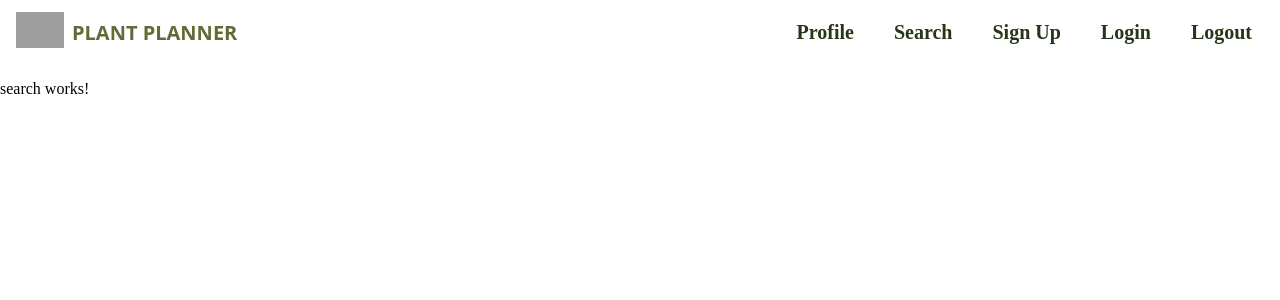
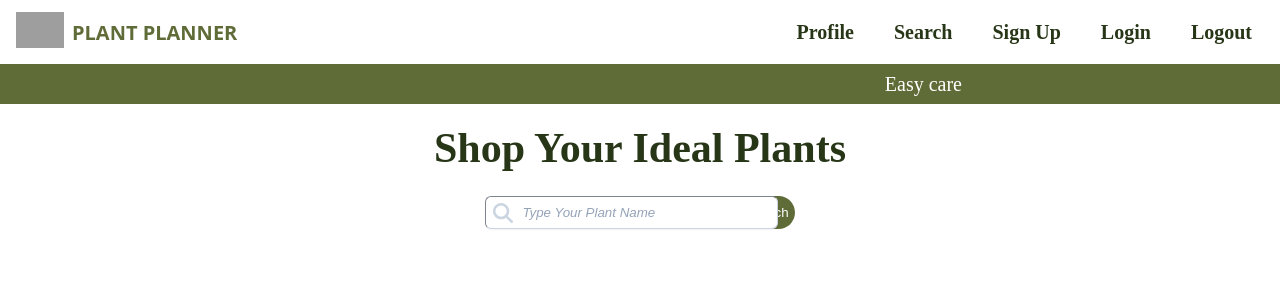
Before and after one commit to laurakeeley/plant-planner, an Angular app in the folder plant-planner-client/: page /search in a window 1280 px wide. Shown: the top 300 px of the page. Built offline with nearby package versions, Linux system fonts and the light colour scheme; grey boxes are pictures that could not be loaded.

Commit message:
search input field

```diff
--- a/plant-planner-client/src/app/search/search.component.css
+++ b/plant-planner-client/src/app/search/search.component.css
@@ -0,0 +1,32 @@
+.banner-container {
+    width: 100%;
+    height: 5vh;
+    overflow: hidden;
+    position: relative;
+    background-color: #606c38;
+    color: #fff;
+    display: flex; /* Use flexbox for centering vertically */
+    justify-content: center; /* Center horizontally */
+    align-items: center; /* Center vertically */
+  }
+
+  .word-banner {
+    display: flex;
+    white-space: nowrap;
+    animation: scrollBanner 30s linear infinite;
+  }
+
+  .word {
+    padding: 0 10px;
+    font-size: 20px;
+    margin-right: 20rem; /* Add space between words */
+  }
+
+  @keyframes scrollBanner {
+    0% {
+      transform: translateX(100%);
+    }
+    100% {
+      transform: translateX(-100%);
+    }
+  }
--- a/plant-planner-client/src/app/search/search.component.html
+++ b/plant-planner-client/src/app/search/search.component.html
@@ -1 +1,27 @@
-<p>search works!</p>
+<div class="main">
+    <div class="banner-container">
+        <div class="word-banner">
+            <ng-container *ngFor="let word of words">
+                <div class="word">{{ word }}</div>
+            </ng-container>
+        </div>
+    </div>
+    <div class="searchBar flex flex-col items-center justify-center mt-5 text-23xl">
+        <div class="text-darkslategray font-bold mb-3">
+            Shop Your Ideal Plants
+        </div>
+        <div class="input-field flex space-x-3 mt-3">
+            <label class="relative block">
+                <span class="sr-only">Search</span>
+                <span class="absolute inset-y-0 left-0 flex items-center pl-2">
+                  <svg xmlns="http://www.w3.org/2000/svg" height="1rem" class="h-5 w-5 fill-slate-300" viewBox="0 0 512 512"><!-- ... --><path d="M416 208c0 45.9-14.9 88.3-40 122.7L502.6 457.4c12.5 12.5 12.5 32.8 0 45.3s-32.8 12.5-45.3 0L330.7 376c-34.4 25.2-76.8 40-122.7 40C93.1 416 0 322.9 0 208S93.1 0 208 0S416 93.1 416 208zM208 352a144 144 0 1 0 0-288 144 144 0 1 0 0 288z"/></svg>
+                </span>
+                <input class="w-96 placeholder:italic placeholder:text-slate-400 block bg-white w-full border border-slate-300 rounded-md py-2 pl-9 pr-3 shadow-sm focus:outline-none focus:border-sky-500 focus:ring-sky-500 focus:ring-1 sm:text-sm rounded-full mr-4" placeholder="Type Your Plant Name" type="text" name="search"/>
+              </label>
+              <button class="bg-darkolivegreen hover:bg-darkslategray active:bg-darkslategray focus:outline-none focus:ring focus:bg-darkolivegreen text-white rounded-full ml-4">
+                Search
+              </button>
+
+        </div>
+    </div>
+</div>
--- a/plant-planner-client/src/app/search/search.component.ts
+++ b/plant-planner-client/src/app/search/search.component.ts
@@ -15,6 +15,9 @@ export class SearchComponent {
     this.getSearchData();
   }
 
+  //banner words
+  words: string[] = ['Easy care', 'Help native wildlife', 'Best plants for you'];
+
   getSearchData() {
     // this.searchData.getSearchData().subscribe({
     //   next: response => {
```
